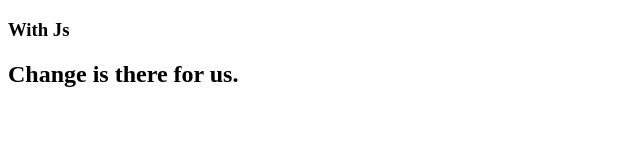
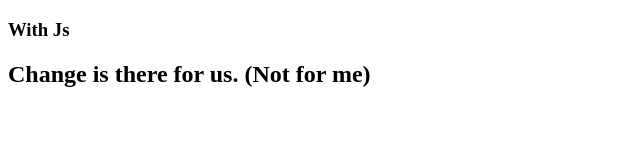
Before and after one commit to aryanlandge-01/Local-Repo, a plain HTML site: page index.html in a window 1280 px wide. Shown: the whole page, without its empty margins (0-640 px from the left). Drawn offline with Linux system fonts and the light colour scheme.

Commit message:
Not for me

```diff
--- a/index.html
+++ b/index.html
@@ -8,6 +8,6 @@
 </head>
 <body>
     <h3>With Js</h3>
-    <h2>Change is there for us.</h2>
+    <h2>Change is there for us. (Not for me)</h2>
 </body>
 </html>
```
